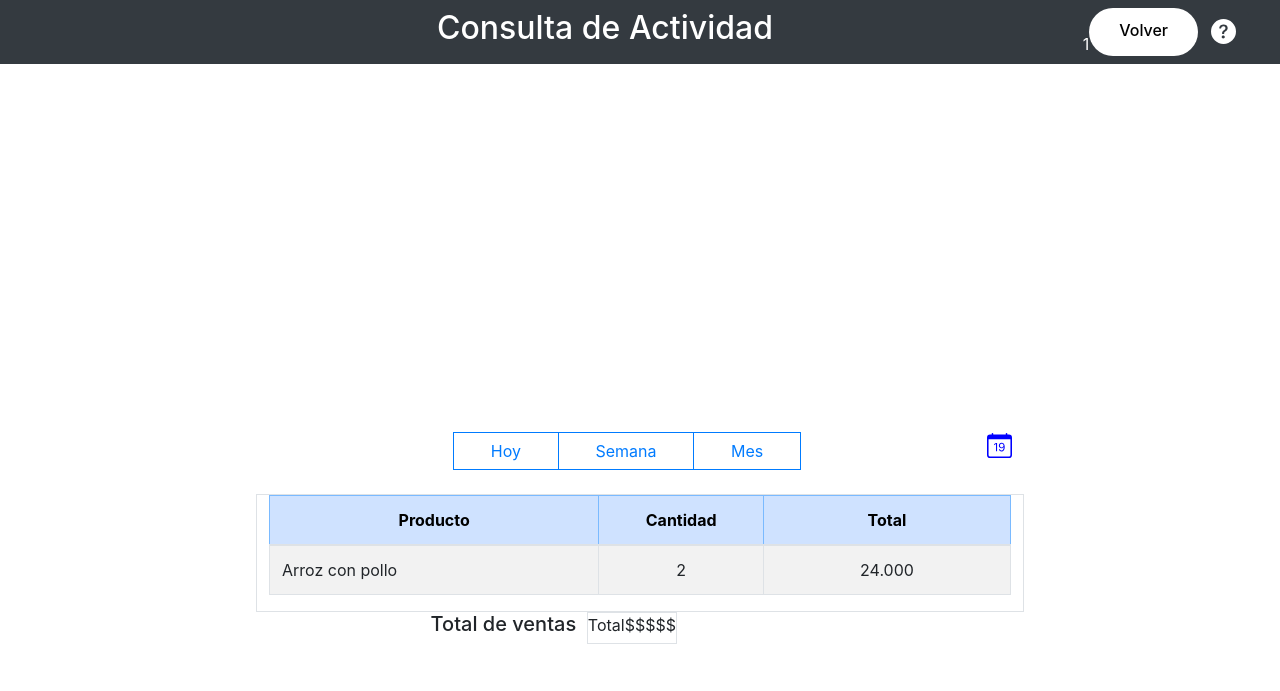
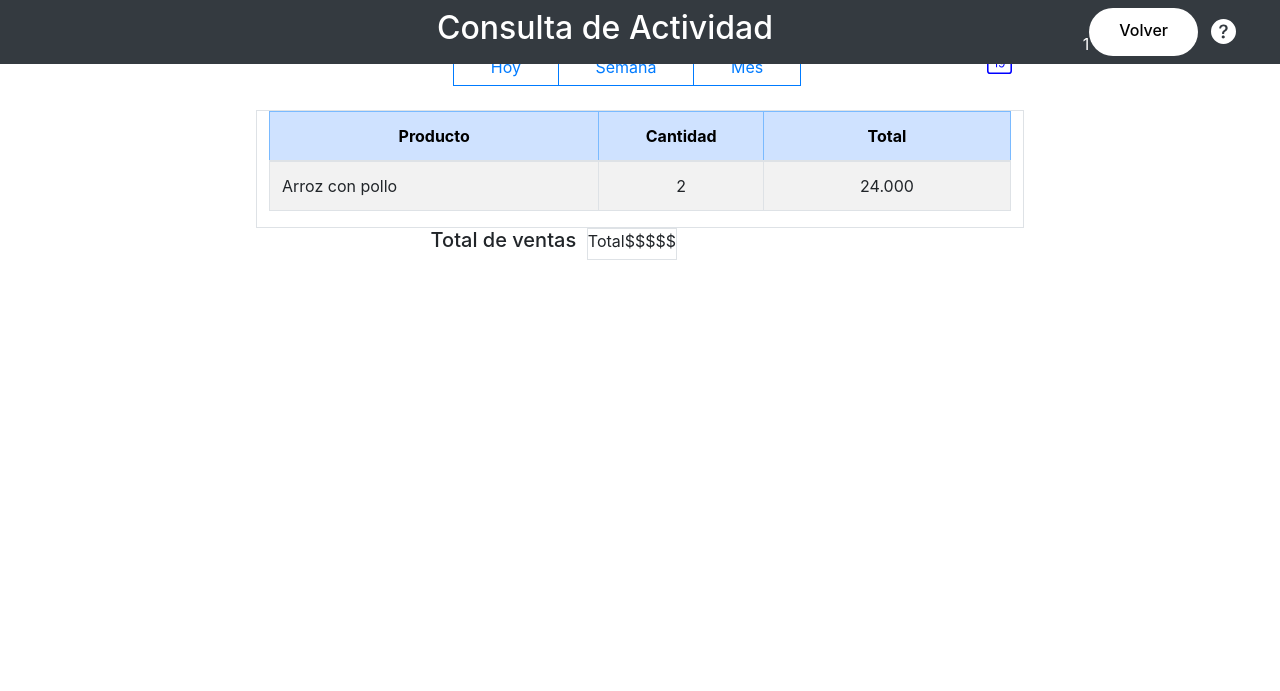
Before and after one commit to DJulieth19/EasyBill, a PHP site: page /Administrador/ConsultaVentas/Ventas.php?nombre=1 in a window 1280 px wide. Shown: the top 691 px of the page. Run offline with PHP 8.4, Linux system fonts and the light colour scheme; data that the repository does not hold is empty.

Commit message:
Update Ventas.php

```diff
--- a/Administrador/ConsultaVentas/Ventas.php
+++ b/Administrador/ConsultaVentas/Ventas.php
@@ -72,8 +72,11 @@
     </nav>
 </header>
 <style>
-body {
-    margin-top: 30%;
+@media screen and (max-width:400px) {
+    body {
+        margin-top: 30%;
+    }
+
 }
 </style>
 
```
